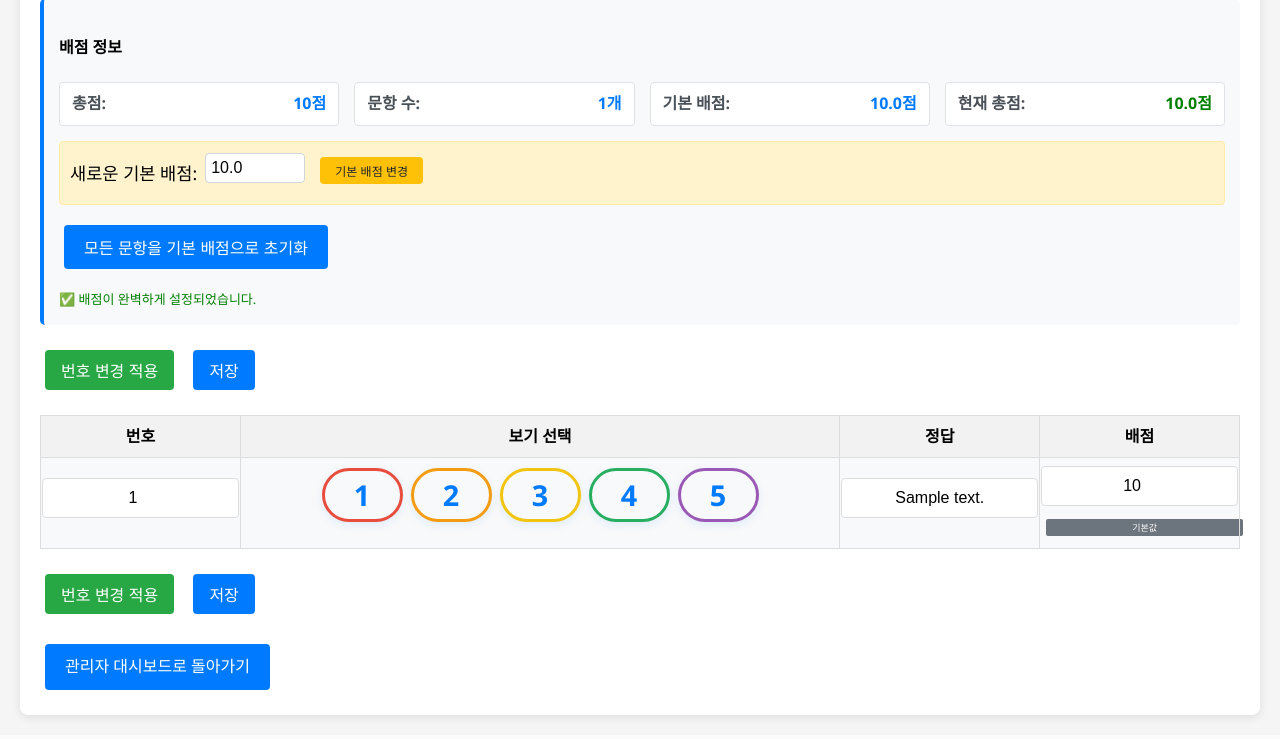
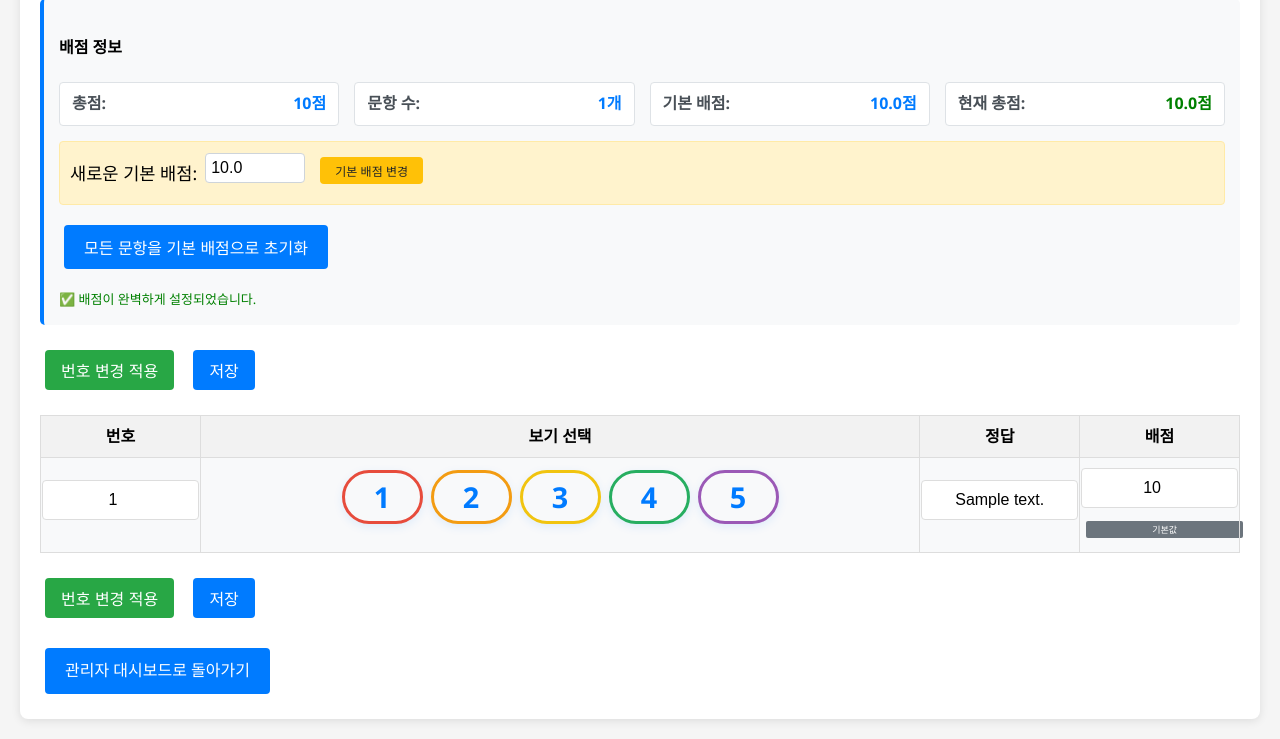
Before and after one commit to judgecho/JS-ver9, a Flask app: page /edit_exam/1 in a window 1280 px wide. Shown: the part 448-1187 px from the top of the page. Run offline with Flask 3, Linux system fonts and the light colour scheme; the visitor is signed in with stand-in values (Sample User, id 1); tables that the repository leaves empty hold one stand-in row (values such as "Sample post").

Commit message:
UI 최적화: 번호/정답/배점란 폭 대폭 축소, 보기 선택 영역 확장

```diff
--- a/templates/edit_exam.html
+++ b/templates/edit_exam.html
@@ -18,22 +18,22 @@
             background-color: #f2f2f2;
         }
         .number-input, .answer-input, .score-input {
-            width: 40px;
+            width: 32px;
             text-align: center;
-            font-size: 1.2em;
-            padding: 3px 1px;
-            border-radius: 4px;
+            font-size: 1.1em;
+            padding: 2px 1px;
+            border-radius: 3px;
         }
         .question-table td.number-col, .question-table td.answer-col, .question-table td.score-col {
-            width: 50px;
-            min-width: 40px;
-            max-width: 55px;
-            padding: 3px 1px;
+            width: 40px;
+            min-width: 32px;
+            max-width: 45px;
+            padding: 2px 1px;
         }
         .question-table td.choices-col {
-            min-width: 320px;
-            width: 50%;
-            padding: 10px 15px;
+            min-width: 380px;
+            width: 60%;
+            padding: 12px 18px;
         }
         .choices-edit {
             display: flex;
```
